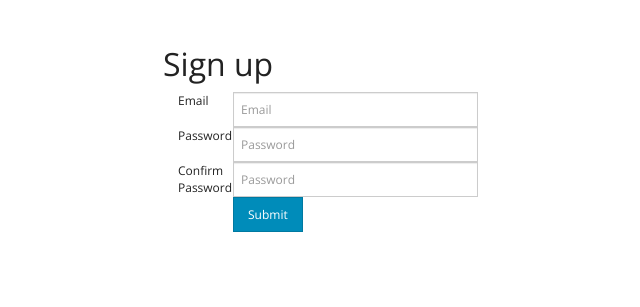
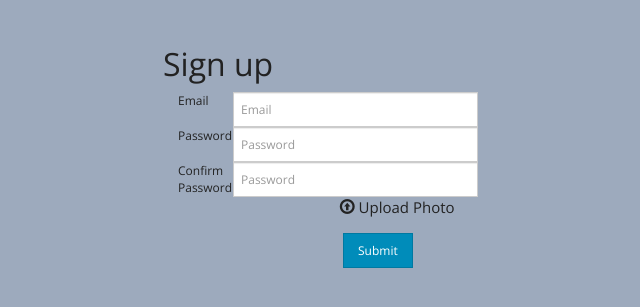
Before and after one commit to kwanggy/weather-by-me, a Python web app: template app/templates/signup.html in a window 1280 px wide. Shown: the part 45-352 px from the top of the page, without its empty margins (327-967 px from the left). Run offline with Jinja, Linux system fonts and the light colour scheme; the template is opened without the code that fills it, so the values that code supplies are empty; style sheets or scripts are compiled from the project's sources.

Commit message:
signup upgraded

```diff
--- a/app/templates/signup.html
+++ b/app/templates/signup.html
@@ -19,6 +19,7 @@
     <script src="/static/js/bootstrap.min.js"></script>
     <script src="/static/js/less-1.6.1.min.js"></script>
 
+    <link href="/static/css/style.css" rel="stylesheet" type="text/css">
     <!-- Just for debugging purposes. Don't actually copy this line! -->
     <!--[if lt IE 9]><script src="../../docs-assets/js/ie8-responsive-file-warning.js"></script><![endif]-->
 
@@ -66,11 +67,20 @@
 
   <form class="form-signin" role="form" style="
     max-width: 330px;
-    margin:0 auto;
-">
+    margin:0 auto;">
         <h2 class="form-signin-heading">Sign up</h2>
 
-        <div class="form-group">
+
+
+
+
+
+
+
+
+
+
+                  <div class="form-group">
                     <label for="inputEmail" class="col-lg-2 control-label">Email</label>
                     <div class="col-lg-10">
                       <input type="text" class="form-control" id="inputEmail" placeholder="Email">
@@ -90,13 +100,29 @@
                       <input type="password" class="form-control" id="inputPassword" placeholder="Password">
                     </div>
                   </div>
-                  <div class="form-group">
-                  <div class="col-lg-6">
-                    <button type="submit" class="btn btn-primary">Submit</button>
+
+                          <div class="form-group">
+          <div class="col-lg-6 col-lg-4">
+          <!--<img src="/static/img/head.png" width="100px" height="100px" style="text-align:center;">-->
+          </div>
+
+          &nbsp;&nbsp;&nbsp;<span class="glyphicon glyphicon-upload"></span> Upload Photo
+
+        </div>
 
 
+
+
+
+                  <div class="form-group">
+                  <div class="pull-right col-lg-6">
+                    <button type="submit" class="btn btn-primary">Submit
+                    </button>
                   </div>
-                </div>
+                  </div>
+
+
+
 
 
 
```
